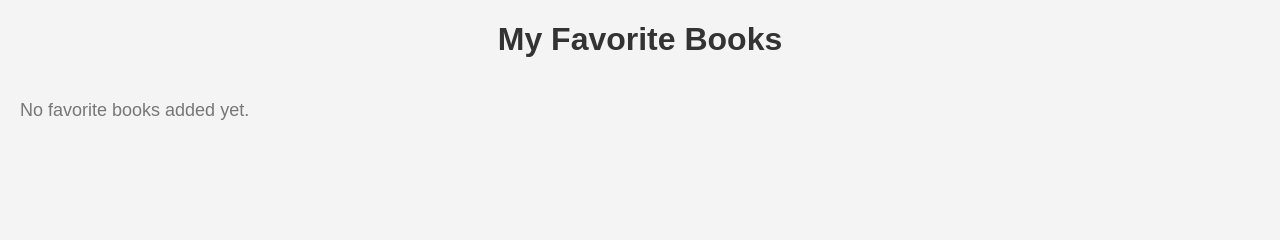
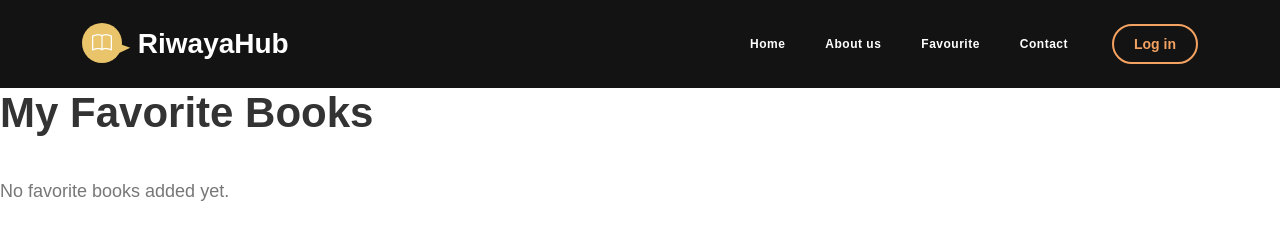
Before and after one commit to hebaAlajouri/js-working, a plain HTML site: page fav.html in a window 1280 px wide. Drawn offline with Linux system fonts and the light colour scheme; a web font is replaced by a local one.

Commit message:
Update fav.html

```diff
--- a/fav.html
+++ b/fav.html
@@ -6,8 +6,80 @@
     <title>Favorites</title>
     <link rel="stylesheet" href="css/stylefav.css" />
     <script src="https://kit.fontawesome.com/YOUR_FONT_AWESOME_KEY.js" crossorigin="anonymous"></script>
+      <!-- CSS FILES -->
+      <link rel="preconnect" href="https://fonts.googleapis.com" />
+      <link rel="preconnect" href="https://fonts.gstatic.com" crossorigin />
+      <link
+        href="https://fonts.googleapis.com/css2?family=Unbounded:wght@300;400;600;700&display=swap"
+        rel="stylesheet"
+      />
+      <link href="css/bootstrap.min.css" rel="stylesheet" />
+      <link href="css/bootstrap-icons.css" rel="stylesheet" />
+      <link href="css/templatemo-ebook-landing.css" rel="stylesheet" />
   </head>
   <body>
+    <nav class="navbar navbar-expand-lg" style="background-color:rgb(19, 19, 19)">
+        <div class="container">
+          <a class="navbar-brand" href="index.html">
+            <i class="navbar-brand-icon bi-book me-2"></i>
+            <span>RiwayaHub</span>
+          </a>
+
+          <div class="d-lg-none ms-auto me-3">
+            <a
+              href="#"
+              class="btn custom-btn custom-border-btn btn-naira btn-inverted"
+            >
+              <i class="btn-icon bi-cloud-download"></i>
+              <span>search</span
+              ><!-- duplicated another one below for mobile -->
+            </a>
+          </div>
+
+          <button
+            class="navbar-toggler"
+            type="button"
+            data-bs-toggle="collapse"
+            data-bs-target="#navbarNav"
+            aria-controls="navbarNav"
+            aria-expanded="false"
+            aria-label="Toggle navigation"
+          >
+            <span class="navbar-toggler-icon"></span>
+          </button>
+
+          <div class="collapse navbar-collapse" id="navbarNav">
+            <ul class="navbar-nav ms-lg-auto me-lg-4">
+              <li class="nav-item">
+                <a class="nav-link click-scroll" href="./index.html">Home</a>
+              </li>
+
+              <li class="nav-item">
+                <a class="nav-link click-scroll" href="./about.html">About us</a
+                >
+              </li>
+
+              <li class="nav-item">
+                <a class="nav-link click-scroll" href="./readLater.html">Favourite</a>
+              </li>
+              <li class="nav-item">
+                <a class="nav-link click-scroll" href="./contact.html">Contact</a>
+              </li>
+            </ul>
+
+            <div class="d-none d-lg-block">
+              <a
+                href=""
+                class="btn custom-btn custom-border-btn btn-naira btn-inverted"
+              >
+                <i class="btn-icon bi-cloud-download"></i>
+                <span>Log in</span
+                ><!-- duplicated above one for mobile -->
+              </a>
+            </div>
+          </div>
+        </div>
+      </nav>
     <h1>My Favorite Books</h1>
     <div id="favoritesContainer" class="book-cards"></div>
 
```
